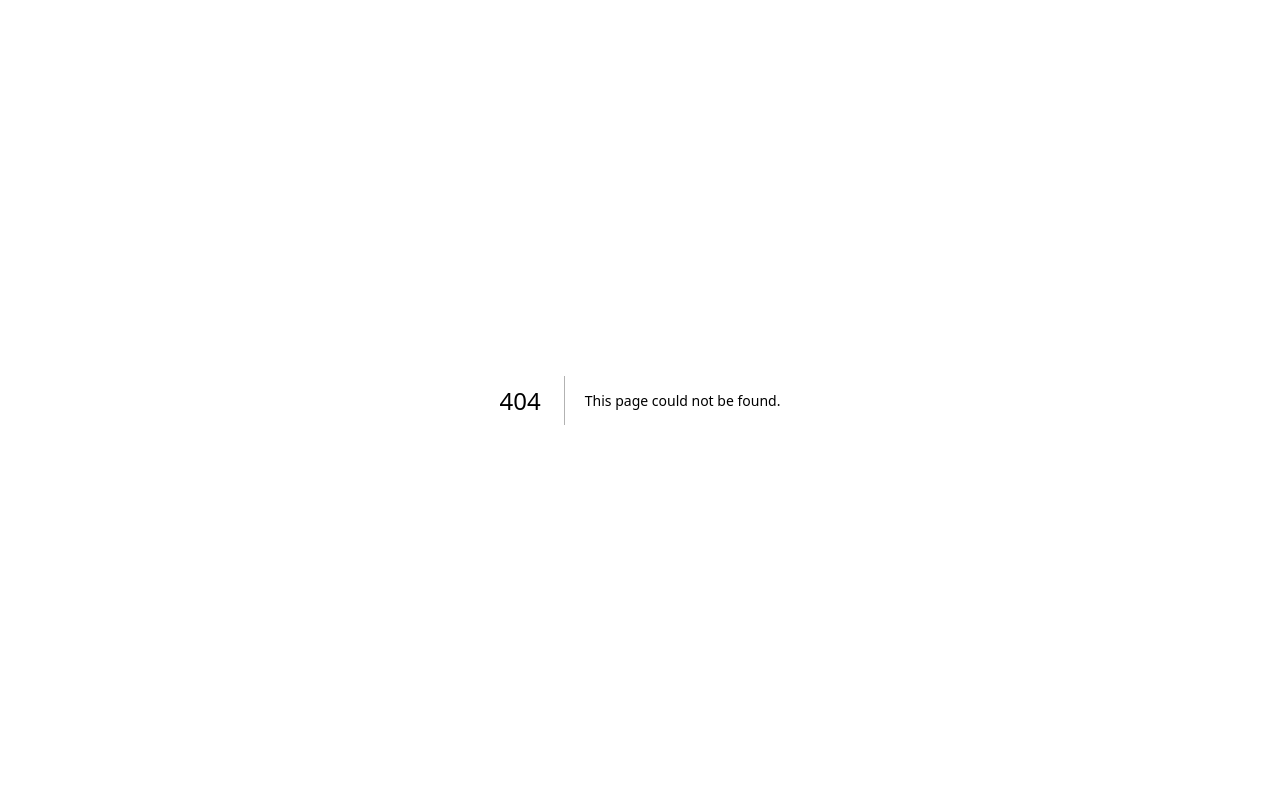
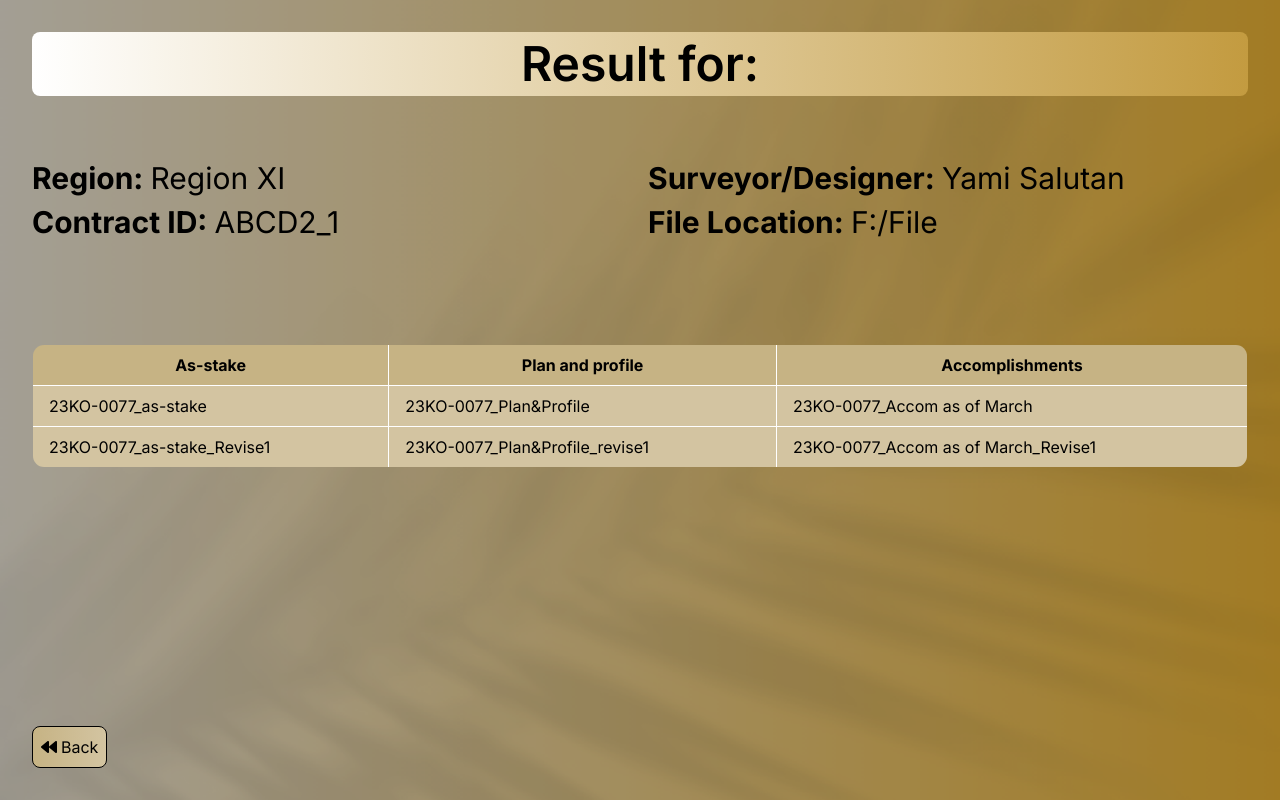
Before and after one commit to ITyukz11/UBI-Survey-Doctrack, a Next.js app: page /result in a window 1280 px wide. Before the commit this address had no page. Built offline with nearby package versions, Linux system fonts and the light colour scheme.

Commit message:
Added result page and logs page

```diff
--- /dev/null
+++ b/app/logs/page.tsx
@@ -0,0 +1,53 @@
+'use client'
+import Link from 'next/link';
+import React from 'react';
+import { FaBackward } from 'react-icons/fa';
+import { AnimatePresence, motion } from 'framer-motion';
+
+const Page: React.FC = () => {
+  return (
+    <AnimatePresence>
+      <motion.div
+        className="relative bg-cover bg-center bg-no-repeat min-h-screen h-screen mx-auto p-8"
+        style={{ backgroundImage: "url('/logs-background.png')" }}
+        initial={{ opacity: 0 }}
+        animate={{ opacity: 1 }}
+        exit={{ opacity: 0 }}
+      >
+        <div className="flex flex-col justify-between mx-auto p-8 ">
+        <table className="w-full rounded-xl border-white border-solid overflow-hidden text-white">
+
+              <thead className="bg-[#16273f]">
+                <tr>
+                  <th className="py-2 px-4 border border-white">Date</th>
+                  <th className="py-2 px-4 border border-white">Time</th>
+                  <th className="py-2 px-4 border border-white">Person</th>
+                  <th className="py-2 px-4 border border-white">Activity</th>
+                </tr>
+              </thead>
+              <tbody className="bg-[#314557]">
+                <tr>
+                  <td className="py-2 px-4 border border-white">April 3, 2024</td>
+                  <td className="py-2 px-4 border border-white">3:20PM / 3:50PM</td>
+                  <td className="py-2 px-4 border border-white">April Cagata</td>
+                  <td className="py-2 px-4 border border-white">23KO-0077_Plan&Profile</td>
+
+                </tr>
+                <tr>
+                  <td className="py-2 px-4 border border-white">April 8, 2024</td>
+                  <td className="py-2 px-4 border border-white">1:20PM / 3:52PM</td>
+                  <td className="py-2 px-4 border border-white">Yuki Abella</td>
+                  <td className="py-2 px-4 border border-white">Updated 23KO-0077_Plan&Profile</td>
+                </tr>
+              </tbody>
+            </table>
+
+
+
+        </div>
+      </motion.div>
+    </AnimatePresence>
+  );
+};
+
+export default Page;
--- a/app/page.tsx
+++ b/app/page.tsx
@@ -3,14 +3,32 @@ import Image from "next/image";
 import { useState } from "react";
 import { FaSearch } from "react-icons/fa";
 import LoginModal from "./loginmodal";
+import { AnimatePresence, motion } from 'framer-motion';
+import Link from "next/link";
 
 export default function Home() {
   const [isModalOpen, setIsModalOpen] = useState(false);
+  const [searchValue, setSearchValue] = useState('');
+
+  const handleKeyPress = (e: React.KeyboardEvent<HTMLInputElement>) => {
+    if (e.key === 'Enter') {
+      // Navigate to the result page with the search query parameter
+      window.location.href = `/result?search=${searchValue}`;
+    }
+  };
   return (
+    <AnimatePresence>
+      <motion.div
+        className="relative bg-cover bg-center bg-no-repeat min-h-screen"
+        style={{ backgroundImage: "url('/result-background.png')" }}
+        initial={{ opacity: 0 }}
+        animate={{ opacity: 1 }}
+        exit={{ opacity: 0 }}
+      >
     <main className="flex min-h-screen flex-col justify-center p-5 lg:p-24" style={{ backgroundImage: "url('/background.png')", backgroundSize: "cover", backgroundRepeat: "no-repeat" }}>
       {/* Sign In button */}
       <button
-        className="absolute right-5 top-5 cursor-pointer rounded-lg p-2 border border-black transition duration-300 bg-gradient-to-r from-yellow-300 to-orange-500 hover:to-yellow-300"
+        className="absolute right-5 top-5 cursor-pointer rounded-lg p-2 border border-black transition duration-300 bg-gradient-to-r from-[#c6b384] to-[#d3c4a1] hover:to-[#c6b384]"
         onClick={() => setIsModalOpen(true)} // Open the modal when button is clicked
       >
         Sign In
@@ -27,10 +45,19 @@ export default function Home() {
               <h1 className="font-black text-lg sm:text-xl md:text-3xl lg:text-4xl mb-4 md:mb-10" >Survey Section Document Tracker</h1>
               <div className="flex flex-row w-full rounded-md gap-1">
                 <div className="flex flex-row w-full relative lg:flex-wrap overflow-hidden z-10">
-              <input type="text" className="px-4 py-2 pr-8 w-full min-w-32 mb-2 rounded-md bg-white bg-opacity-50 text-black border border-black outline-none" placeholder="Looking for..." />
-              <div className="absolute right-0 cursor-pointer rounded-tr-md rounded-br-md p-[11px] border-t border-r border-b border-black transition duration-300 bg-gradient-to-r from-yellow-300 to-orange-500 hover:to-yellow-300">
+                  <input
+                    type="text"
+                    className="px-4 py-2 pr-8 w-full min-w-32 mb-2 rounded-md bg-white bg-opacity-50 text-black border border-black outline-none"
+                    placeholder="Looking for..."
+                    value={searchValue}
+                    onChange={(e) => setSearchValue(e.target.value)}
+                    onKeyDown={handleKeyPress}
+                  />
+                  <Link href={{ pathname: '/result', query: { search: searchValue } }}>
+                    <div className="absolute right-0 cursor-pointer rounded-tr-md rounded-br-md p-[11px] border-t border-r border-b border-black transition duration-300 bg-gradient-to-r from-[#c6b384] to-[#d3c4a1] hover:to-[#c6b384]">
                       <FaSearch className="text-black" />
                     </div>
+                  </Link>
 
 
                 </div>
@@ -45,6 +72,8 @@ export default function Home() {
       </div>
       <LoginModal openModal={isModalOpen} closeModal={() => setIsModalOpen(false)} />
     </main>
+    </motion.div>
+    </AnimatePresence>
 
   );
 }
--- /dev/null
+++ b/app/result/page.tsx
@@ -0,0 +1,75 @@
+'use client'
+import Link from 'next/link';
+import React from 'react';
+import { FaBackward } from 'react-icons/fa';
+import { AnimatePresence, motion } from 'framer-motion';
+import { useSearchParams } from 'next/navigation';
+
+const Page: React.FC = () => {
+  const searchParams = useSearchParams()
+  const searchValue = searchParams. get('search')
+  return (
+    <AnimatePresence>
+      <motion.div
+        className="relative bg-cover bg-center bg-no-repeat min-h-screen"
+        style={{ backgroundImage: "url('/result-background.png')" }}
+        initial={{ opacity: 0 }}
+        animate={{ opacity: 1 }}
+        exit={{ opacity: 0 }}
+      >
+        <div className="flex flex-col justify-between mx-auto p-8 h-screen">
+          <div>
+
+
+            <h1 className="text-4xl lg:text-5xl xl:text-5xl font-semibold mb-16 p-2 bg-gradient-to-r from-white to-[#C39B40] text-center text-black rounded-lg">Result for:
+              <span className="font-normal"> {searchValue}</span></h1>
+            <div className="grid grid-cols-1 sm:grid-cols-2 gap-4 mb-16">
+              <div className="mb-8">
+                <p className="mb-2 font-bold text-base sm:text-lg md:text-xl lg:text-2xl xl:text-3xl">Region: <span className="font-normal">Region XI</span></p>
+                <p className="mb-2 font-bold text-base sm:text-lg md:text-xl lg:text-2xl xl:text-3xl">Contract ID: <span className="font-normal">ABCD2_1</span></p>
+              </div>
+              <div className="mb-8">
+                <p className="mb-2 font-bold text-base sm:text-lg md:text-xl lg:text-2xl xl:text-3xl">Surveyor/Designer: <span className="font-normal">Yami Salutan</span></p>
+                <p className="mb-2 font-bold text-base sm:text-lg md:text-xl lg:text-2xl xl:text-3xl">File Location: <span className="font-normal">F:/File</span></p>
+              </div>
+            </div>
+            <table className="w-full rounded-xl border border-white border-collapse overflow-hidden">
+              <thead className="bg-[#c6b384]">
+                <tr>
+                  <th className="py-2 px-4 border border-white">As-stake</th>
+                  <th className="py-2 px-4 border border-white">Plan and profile</th>
+                  <th className="py-2 px-4 border border-white">Accomplishments</th>
+                </tr>
+              </thead>
+              <tbody className="bg-[#d3c4a1]">
+                <tr>
+                  <td className="py-2 px-4 border border-white">23KO-0077_as-stake</td>
+                  <td className="py-2 px-4 border border-white">23KO-0077_Plan&Profile</td>
+                  <td className="py-2 px-4 border border-white">23KO-0077_Accom as of March</td>
+                </tr>
+                <tr>
+                  <td className="py-2 px-4 border border-white">23KO-0077_as-stake_Revise1</td>
+                  <td className="py-2 px-4 border border-white">23KO-0077_Plan&Profile_revise1</td>
+                  <td className="py-2 px-4 border border-white">23KO-0077_Accom as of March_Revise1</td>
+                </tr>
+                {/* Add more rows as needed */}
+              </tbody>
+            </table>
+          </div>
+          <div className='mt-auto'>
+            <Link href="/">
+              <button
+                className="cursor-pointer rounded-lg p-2 border flex flex-row gap-1 items-center border-black bg-gradient-to-r from-[#c6b384] to-[#d3c4a1] hover:to-[#c6b384] transition duration-300  hover:-translate-x-2"
+              >
+                <FaBackward /> Back
+              </button>
+            </Link>
+          </div>
+
+        </div>
+      </motion.div>
+    </AnimatePresence>
+  );
+};
+
+export default Page;
```
Also changed, not shown: public/result-background.png (added), 1 other file (tests, documents, lock files or other folders). Lines whose indentation alone changed are shown as unchanged.
